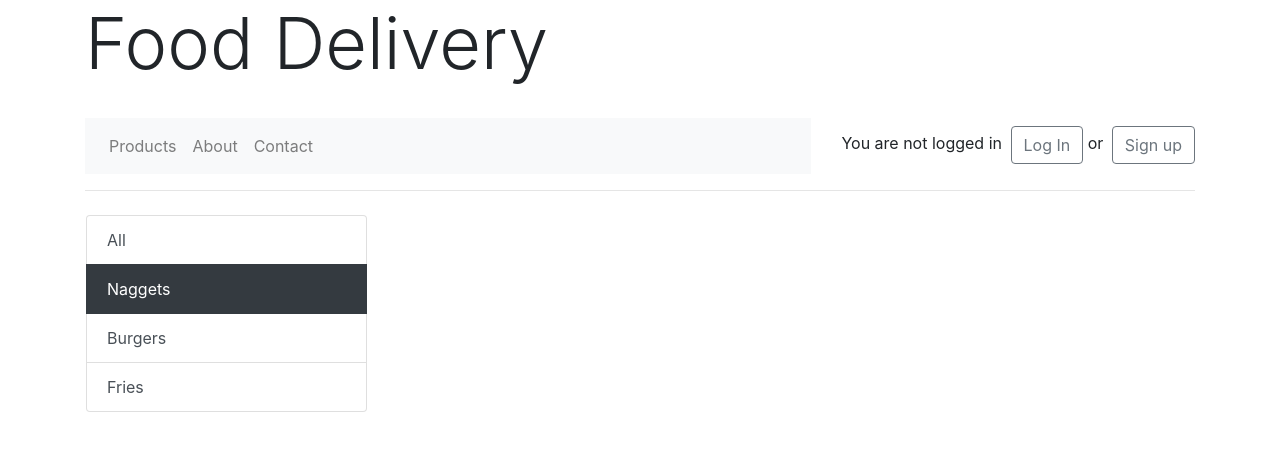
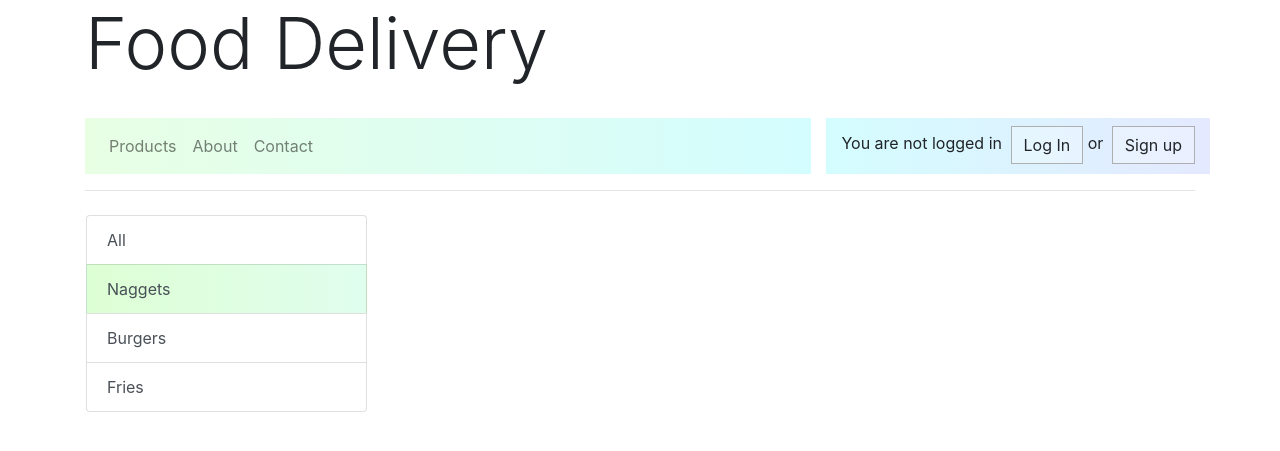
Before and after one commit to algorithm-ssau/food-delivery, a Django app: a page that uses src/templates/base.html in a window 1280 px wide. Shown: the top 451 px of the page. Run offline with Django 3.2, Linux system fonts and the light colour scheme; data that the repository does not hold is empty; some libraries are stand-ins or nearby versions.

Commit message:
Added custom css styles for navigation bar and categories menu

```diff
--- a/src/food_delivery/settings.py
+++ b/src/food_delivery/settings.py
@@ -26,7 +26,6 @@ SECRET_KEY = 'kstr9!!hybquwl^$rf^#-^++#m*xihcx368)))0=j9yxrks#e^'
 DEBUG = True
 
 ALLOWED_HOSTS = []
-
 
 # Application definition
 
@@ -123,6 +122,10 @@ USE_TZ = True
 
 STATIC_URL = '/static/'
 
+STATICFILES_DIRS = [
+    os.path.join(BASE_DIR, "static"),
+]
+
 MEDIA_ROOT = os.path.join(BASE_DIR, "media")
 
 MEDIA_URL = '/media/'
--- a/src/products/templates/products/product_list.html
+++ b/src/products/templates/products/product_list.html
@@ -12,7 +12,7 @@
     </div>
   </div>
   <script>
-    $("#category"+"{{ categoryID }}").addClass("active");
+    $("#category"+"{{ categoryID }}").addClass("gradColor_green_green");
   </script>
 
 
--- /dev/null
+++ b/src/static/css/style.css
@@ -0,0 +1,34 @@
+.gradColor_green_blue {
+    background: linear-gradient(to right, #e8ffe4, #d4fdff);
+}
+
+.gradColor_blue_purple{
+    background: linear-gradient(to right, #d4fdff, #e4e9ff);
+}
+
+.gradColor_green_green{
+    background: linear-gradient(to right, #ddffd4, #e0feee);
+}
+
+.button_navbar {
+    background: #ffffff40;
+    border: 1px solid #afafaf;
+    display: inline-block;
+    font-weight: 400;
+    color: #212529;
+    text-align: center;
+    vertical-align: middle;
+    -webkit-user-select: none;
+    -moz-user-select: none;
+    -ms-user-select: none;
+    user-select: none;
+    padding: .375rem .75rem;
+    font-size: 1rem;
+    line-height: 1.5;
+}
+
+.button_navbar:hover{
+    text-decoration: none;
+    background: #ffffff;
+    color:black;
+}
--- a/src/templates/base.html
+++ b/src/templates/base.html
@@ -1,4 +1,5 @@
 <!doctype html>
+{% load static %}
 <html>
 	<head>
 		<title>FoodDelivery</title>
@@ -10,6 +11,7 @@
 		<script src="https://code.jquery.com/jquery-3.3.1.slim.min.js" integrity="sha384-q8i/X+965DzO0rT7abK41JStQIAqVgRVzpbzo5smXKp4YfRvH+8abtTE1Pi6jizo" crossorigin="anonymous"></script>
 		<script src="https://cdnjs.cloudflare.com/ajax/libs/popper.js/1.14.7/umd/popper.min.js" integrity="sha384-UO2eT0CpHqdSJQ6hJty5KVphtPhzWj9WO1clHTMGa3JDZwrnQq4sF86dIHNDz0W1" crossorigin="anonymous"></script>
 		<script src="https://stackpath.bootstrapcdn.com/bootstrap/4.3.1/js/bootstrap.min.js" integrity="sha384-JjSmVgyd0p3pXB1rRibZUAYoIIy6OrQ6VrjIEaFf/nJGzIxFDsf4x0xIM+B07jRM" crossorigin="anonymous"></script>
+		<link rel="stylesheet" href="{% static 'css/style.css' %}">
 	</head>
 	<body>
 		<div class="container">
--- a/src/templates/navbar.html
+++ b/src/templates/navbar.html
@@ -1,6 +1,6 @@
 
 <div class="col">
-  <nav class="navbar navbar-expand-lg navbar-light bg-light">
+  <nav class="navbar navbar-expand-lg navbar-light gradColor_green_blue">
     <div class="collapse navbar-collapse" id="navbarNavAltMarkup">
       <div class="navbar-nav">
         <a class="nav-item nav-link" href="{% url 'products:product-category' categoryId=0 %}">Products</a>
@@ -10,16 +10,16 @@
     </div>
   </nav>
 </div>
-<div class="col-sm-auto">
+<div class="col-sm-auto gradColor_blue_purple">
     <div class="mt-2">
         {% if user.is_authenticated %}
         Hi {{ user.username }}!
-        <a  href="{% url 'accounts:logout' %}" class="btn btn-outline-secondary">Logout</a>
+        <a  href="{% url 'accounts:logout' %}" class="  rounded-0 button_navbar">Logout</a>
         {% else %}
         You are not logged in
-        <a  href="{% url 'accounts:login' %}" class="btn btn-outline-secondary ml-1">Log In</a>
+        <a  href="{% url 'accounts:login' %}" class=" ml-1 rounded-0 button_navbar">Log In</a>
         or
-        <a   href="{% url 'accounts:register' %}" class="btn btn-outline-secondary ml-1">Sign up</a>
+        <a   href="{% url 'accounts:register' %}" class=" ml-1 rounded-0 button_navbar">Sign up</a>
         {% endif %}
     </div>
 </div>
```
Also changed, not shown: 1 other file.
